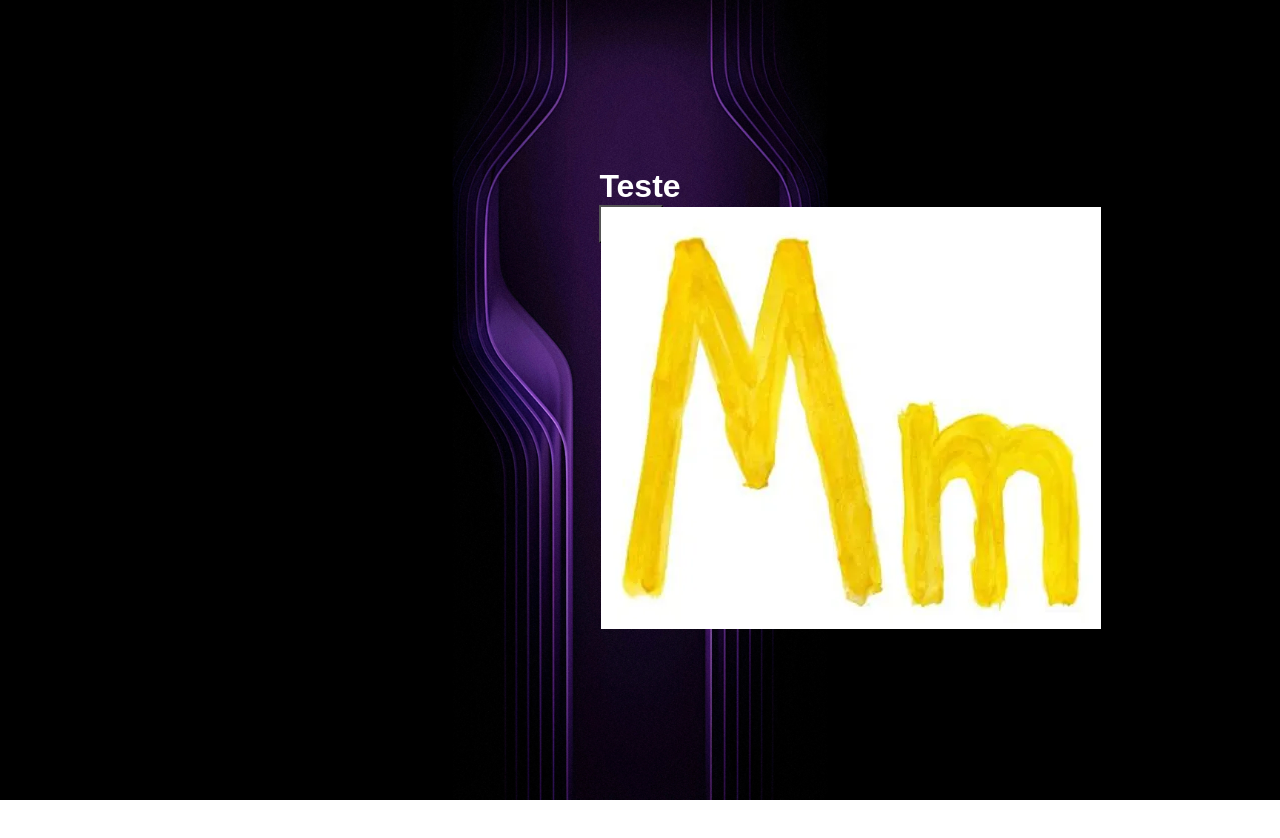
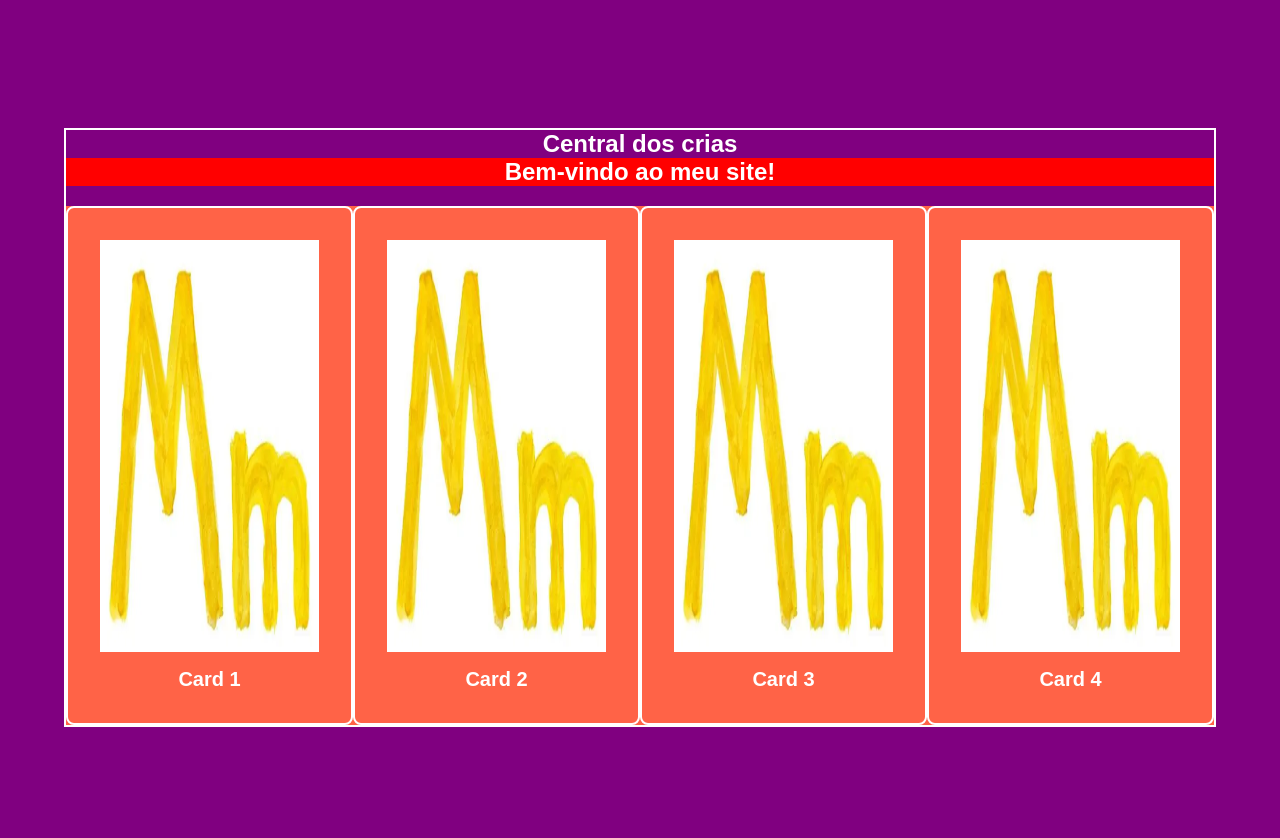
Before and after one commit to BuenoMVP/project-webapp, a React (Vite) app: page / in a window 1280 px wide. Shown: the top 838 px of the page. Before the commit the page ends 800 px from the top, so only its background shows below. Built offline with nearby package versions, Linux system fonts and the light colour scheme.

Commit message:
Update Card Component

```diff
--- a/src/App.css
+++ b/src/App.css
@@ -9,9 +9,37 @@
 .main {
     display: flex;
     justify-content: center;
-    align-items: center;
+    align-items: top;
     min-height: 100vh;
-    background-image: url("../public/images/backgroundPurple.jpg");
+    /* background-image: url("../public/images/backgroundPurple.jpg"); */
+    background-color: purple;
     background-size: cover;
     background-position: center;
+    padding: 10vw;
 }
+
+.content {
+    display: flex;
+    flex-direction: column;
+    align-items: center;
+    width: 90vw;
+    border-color: #ffffff;
+    border-width: 2px;
+    border-style: solid;
+}
+
+.intro {
+    text-align: center;
+    margin-bottom: 20px;
+    background-color: red;
+    width: 100%;
+}
+
+.container {
+    background-color: tomato;
+    display: flex;
+    justify-content: space-between;
+    align-items: center;
+    width: 100%;
+    height: 100%;
+}
--- a/src/App.tsx
+++ b/src/App.tsx
@@ -6,10 +6,20 @@ import './App.css'
 function App() {
 
   return (
-    <body className="main">
-      <h1>Teste</h1>
+    <body className='main'>
+      <section className='content'>
+        <h1>Central dos crias</h1>
+        <div className='intro'>
+          <h1>Bem-vindo ao meu site!</h1>
+        </div>
+        <div className='container'>
+          <Card img={image} name='Card 1' />
+          <Card img={image} name='Card 2' />
+          <Card img={image} name='Card 3' />
+          <Card img={image} name='Card 4' />
+        </div>
+      </section>
       {/* <Button text="qql coisa" action={() => console.log('Button clicked!')} /> */}
-      <Card img={image} />
     </body>
   )
 }
--- a/src/components/Card/index.tsx
+++ b/src/components/Card/index.tsx
@@ -1,13 +1,15 @@
 import styles from './style.module.css'
 
 type CardProps = {
-    img: string
+    img: string;
+    name: string;
 }
 
 function Card(props: CardProps) {
     return (
         <button className={styles.main}>
             <img src={props.img} alt="Card image" className={styles.image} />
+            <h2>{props.name}</h2>
         </button>
     )
 }
--- a/src/components/Card/style.module.css
+++ b/src/components/Card/style.module.css
@@ -1,24 +1,25 @@
 .main {
+    display: flex;
+    flex-direction: column;
+    justify-content: space-between;
+    align-items: center;
     background-color: transparent;
-    width: 5vw;
-    height: 3vw;
+    width: 50ch;
+    height: 70ch;
+    border: 2px solid #ffffff;
+    border-radius: 8px;
+    padding: 2rem 2rem;
+    gap: 1rem;
 }
 
-.button {
-    color: rgb(0, 0, 0);
+.main:hover {
+    background-color: rgb(200, 200, 200);
+    cursor: pointer;
+    border: 2px solid #f10000;
+    border-radius: 8px;
+}
+
+.image {
     width: 100%;
     height: 100%;
-    padding: 10px 20px;
-    text-align: center;
-    text-decoration: none;
 }
-
-.button:hover {
-    background-color: #414141;
-    border: none;
-    color: white;
-    padding: 10px 20px;
-    text-align: center;
-    text-decoration: none;
-    cursor: pointer;
-}
```
